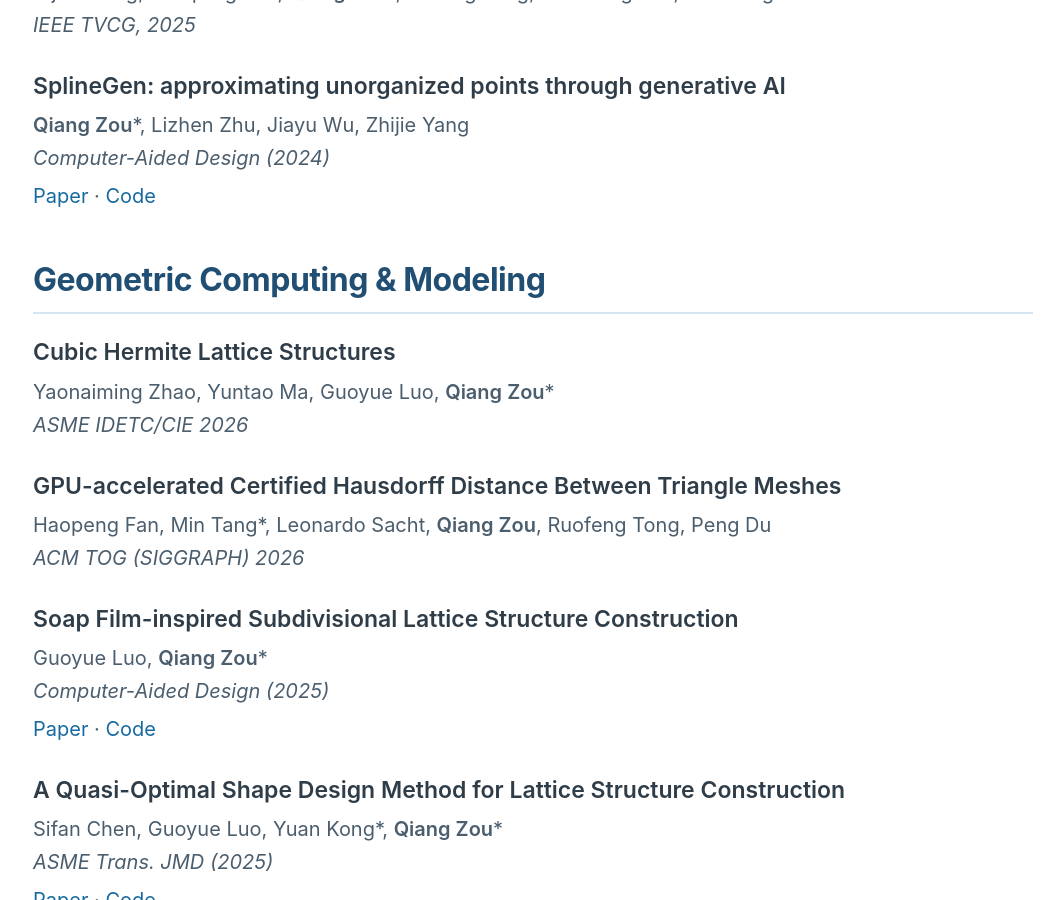
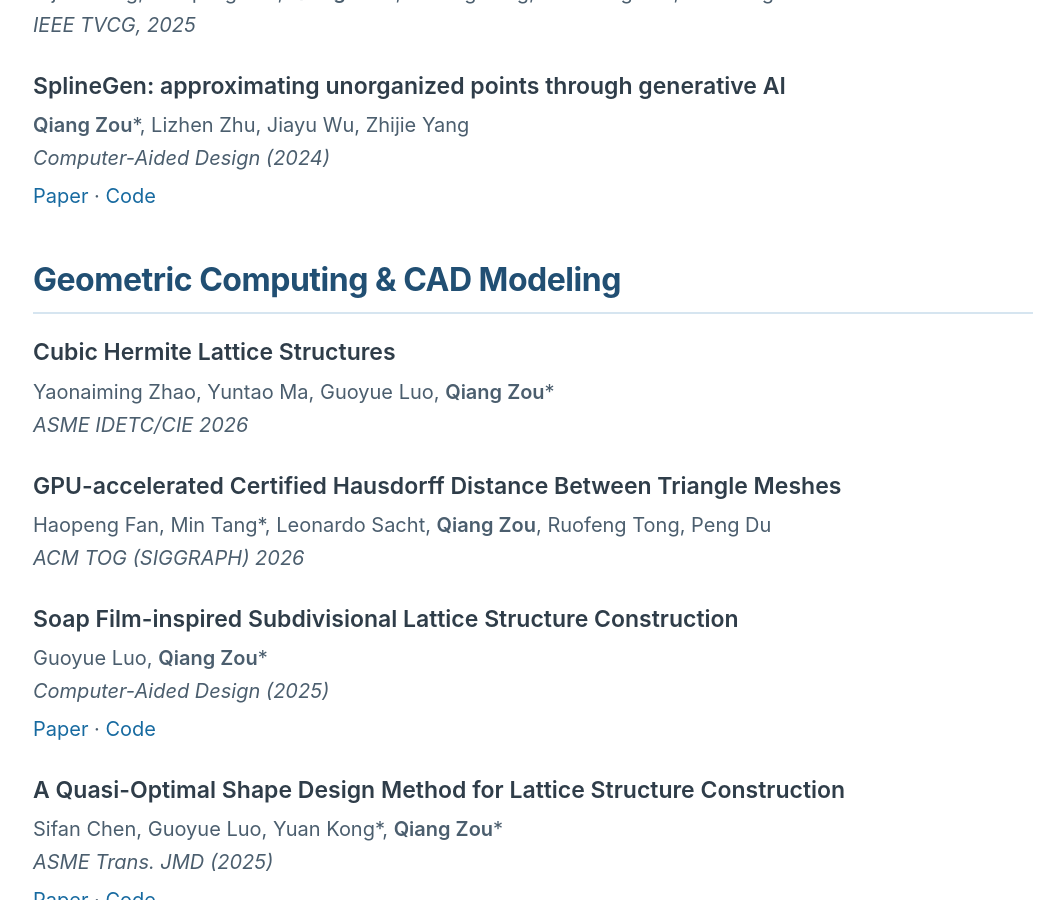
Before and after one commit to Qiang-Zou/Qiang-Zou.github.io, a Jekyll site: the page built from _pages/research.md, in a window 1280 px wide and 900 px high, scrolled down 1274 px. Shown: the whole window, without its empty margins (59-1123 px from the left). Built offline with Jekyll 4.4.1, drawn with Linux system fonts in a browser that asks for light colours; some of the changed text lies outside the part shown.

Commit message:
Update research.md

```diff
--- a/_pages/research.md
+++ b/_pages/research.md
@@ -12,7 +12,7 @@
 
   [Read report](/projects/icad-eval-report/)
 
-## AI & Geometric Learning {#ai-design}
+## AI for CAD {#ai-design}
 
 - **Intelligent CAD 2.0**
 
@@ -58,7 +58,7 @@
 
   [Paper](https://doi.org/10.1016/j.cad.2024.103809) · [Code](https://github.com/Qiang-Zou/SplineGen)
 
-## Geometric Computing & Modeling <span id="microstructures"></span> {#geometric-computing}
+## Geometric Computing & CAD Modeling <span id="microstructures"></span> {#geometric-computing}
 
 - **Cubic Hermite Lattice Structures**
 
```
